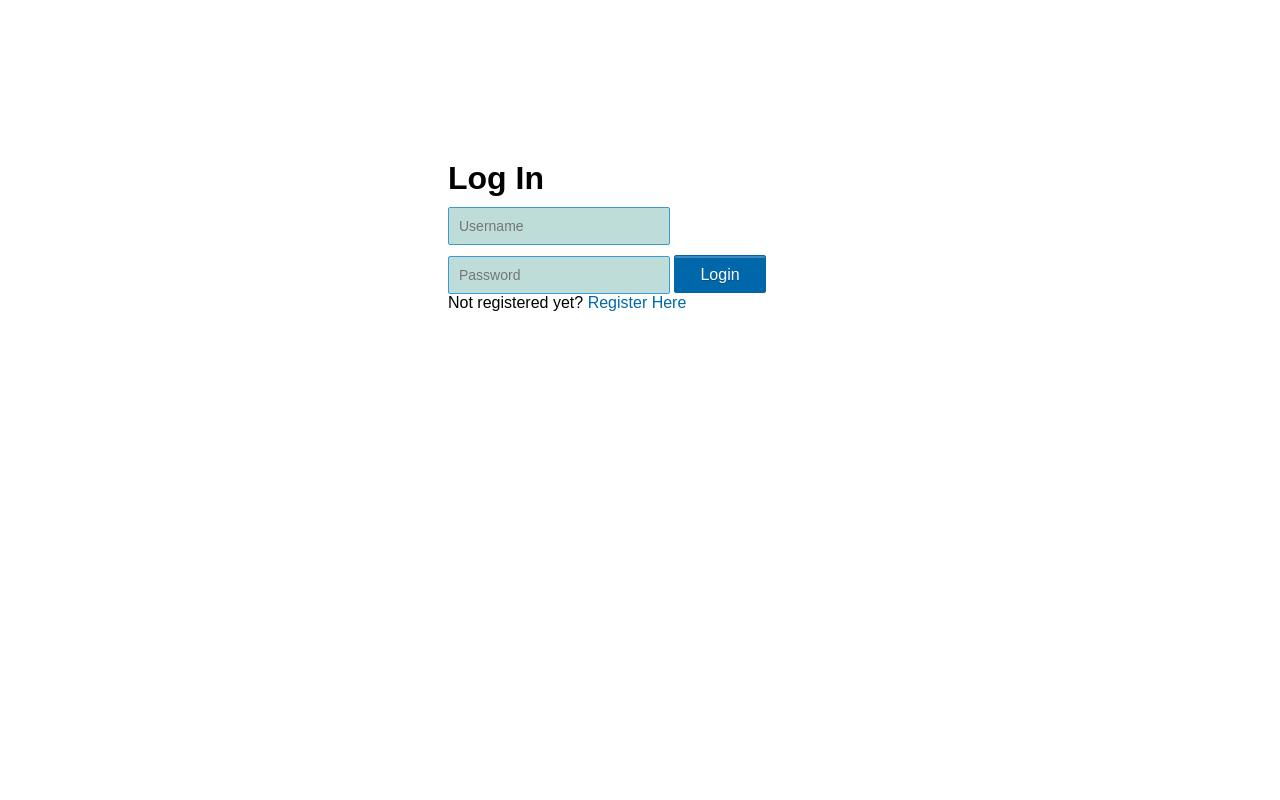
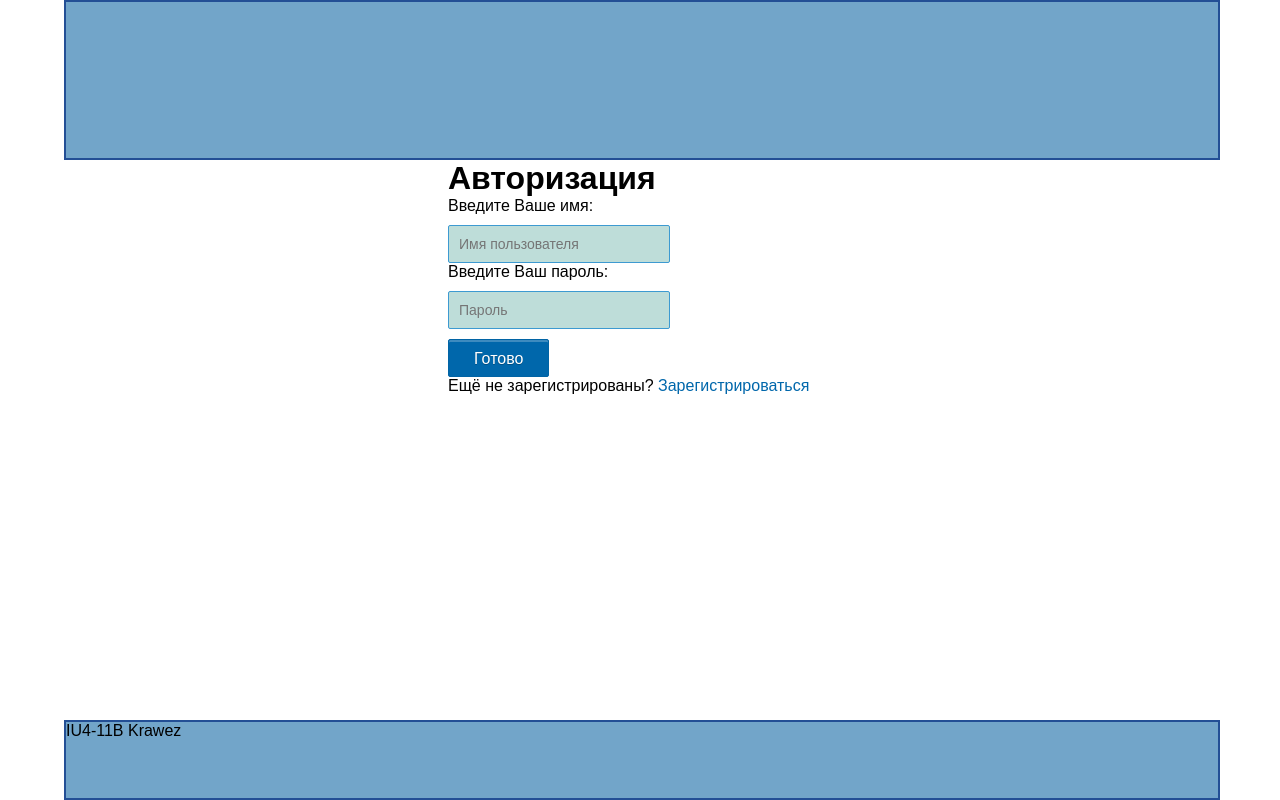
Before and after one commit to KrawezG/my-website, a PHP site: page /login.php in a window 1280 px wide. Run offline with PHP 8.4, Linux system fonts and the light colour scheme.

Commit message:
Update login.php

```diff
--- a/login.php
+++ b/login.php
@@ -1,42 +1,55 @@
+<?php
+	session_start();
+		if(isset($_SESSION["username"])){
+			header('Location:regpr.php');
+		}
+?>
 <!DOCTYPE html>
 <html>
 		<head>
 				<meta charset="utf-8">
-<title>Login</title>
-<link rel="stylesheet" href="css/style.css" />
+				<title>Вход</title>
+				<link rel="stylesheet" href="style.css" />
 		</head>
 		<body>
+			<div class="logo2">
+
+			</div>
 			<?php
 				require('db.php');
 				session_start();
-// If form submitted, insert values into the database.
 				if (isset($_POST['username'])){
- $username = stripslashes($_REQUEST['username']);
+					 $username = stripslashes($_POST['username']);
 					 $username = mysqli_real_escape_string($con,$username);
- $password = stripslashes($_REQUEST['password']);
+					 $password = stripslashes($_POST['password']);
 					 $password = mysqli_real_escape_string($con,$password);
 					 $query = "SELECT * FROM `users` WHERE username='$username'
-and password='".md5($password)."'";
+					and password='$password'";
 					 $result = mysqli_query($con,$query) or die(mysql_error());
 					 $rows = mysqli_num_rows($result);
-        if($rows==1){
+						if($rows==1){header("Location: index.php");
 							$_SESSION['username'] = $username;
-     header("Location: index.php");
+
 						}else{
- echo "<div class='form'>
-<h3>Username/password is incorrect.</h3>
-<br/>Click here to <a href='login.php'>Login</a></div>";
+							echo "<div class='error'>
+							<h3>Неверно введён логин/пароль.</h3> <a href='login.php'>Войти</a>
+							</div>";
 						}
 					}else{
 			 ?>
 		<div class="form">
-<h1>Log In</h1>
+			<h1>Авторизация</h1>
 			<form action="" method="post" name="login">
-<input type="text" name="username" placeholder="Username" required />
-<input type="password" name="password" placeholder="Password" required />
-<input name="submit" type="submit" value="Login" />
+				<div class="auth">
+				<label>Введите Ваше имя: <br/> <input type="text" name="username" placeholder="Имя пользователя" required /> <br/>
+				<label>Введите Ваш пароль: </br> <input type="password" name="password" placeholder="Пароль" required /> <br/>
+				<input name="submit" type="submit" value="Готово" /> <br/>
+				<p>Ещё не зарегистрированы? <a href="registration.php">Зарегистрироваться</a></p>
+				</div>
 			</form>
-<p>Not registered yet? <a href='registration.php'>Register Here</a></p>
+		</div>
+		<div class="footer2">
+			<p>IU4-11B Krawez</p>
 		</div>
 		<?php } ?>
 		</body>
```
Lines whose indentation alone changed are shown as unchanged.
